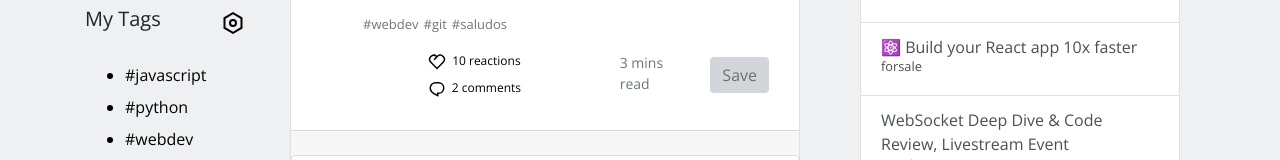
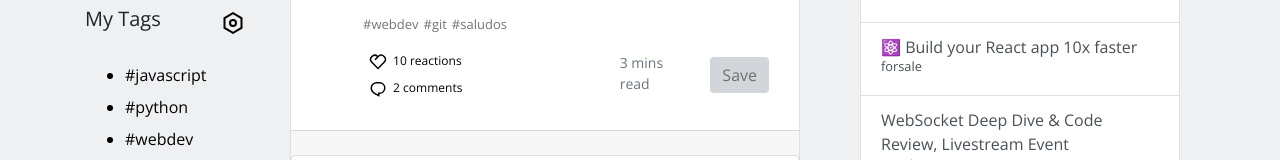
Before and after one commit to Sawpol/Desafio-Maquetado2, a plain HTML site: page index-2.html in a window 1280 px wide. Shown: the part 393-553 px from the top of the page. Drawn offline with nearby package versions, Linux system fonts and the light colour scheme.

Commit message:
Ultimas modificaciones

```diff
--- a/index-2.html
+++ b/index-2.html
@@ -155,7 +155,7 @@
 
                                             <div class="card mb-3 d-flex-row">
 
-                                                <img class="card-img-top img-fluid" src=" imagenes/img_article1.svg"
+                                                <img class="card-img-top img-fluid" src="imagenes/img_article1.svg"
                                                     alt="Card image cap">
 
                                                 <div class="d-flex align-items-center">
@@ -196,10 +196,9 @@
 
                                                         <div class="d-flex flex-row  justify-content-between">
 
-                                                            <div
-                                                                class="d-flex justify-content-center images-size-articles">
+                                                            <div class="d-flex  images-size-articles">
 
-                                                                <ul class="nav navbar justify-content-center">
+                                                                <ul class="nav navbar d-flex-row">
                                                                     <li class="nav-item mr-4">
                                                                         <a href="#"><img type="image/svg+xml"
                                                                                 src="imagenes/SVG/icon-like.svg"
```
